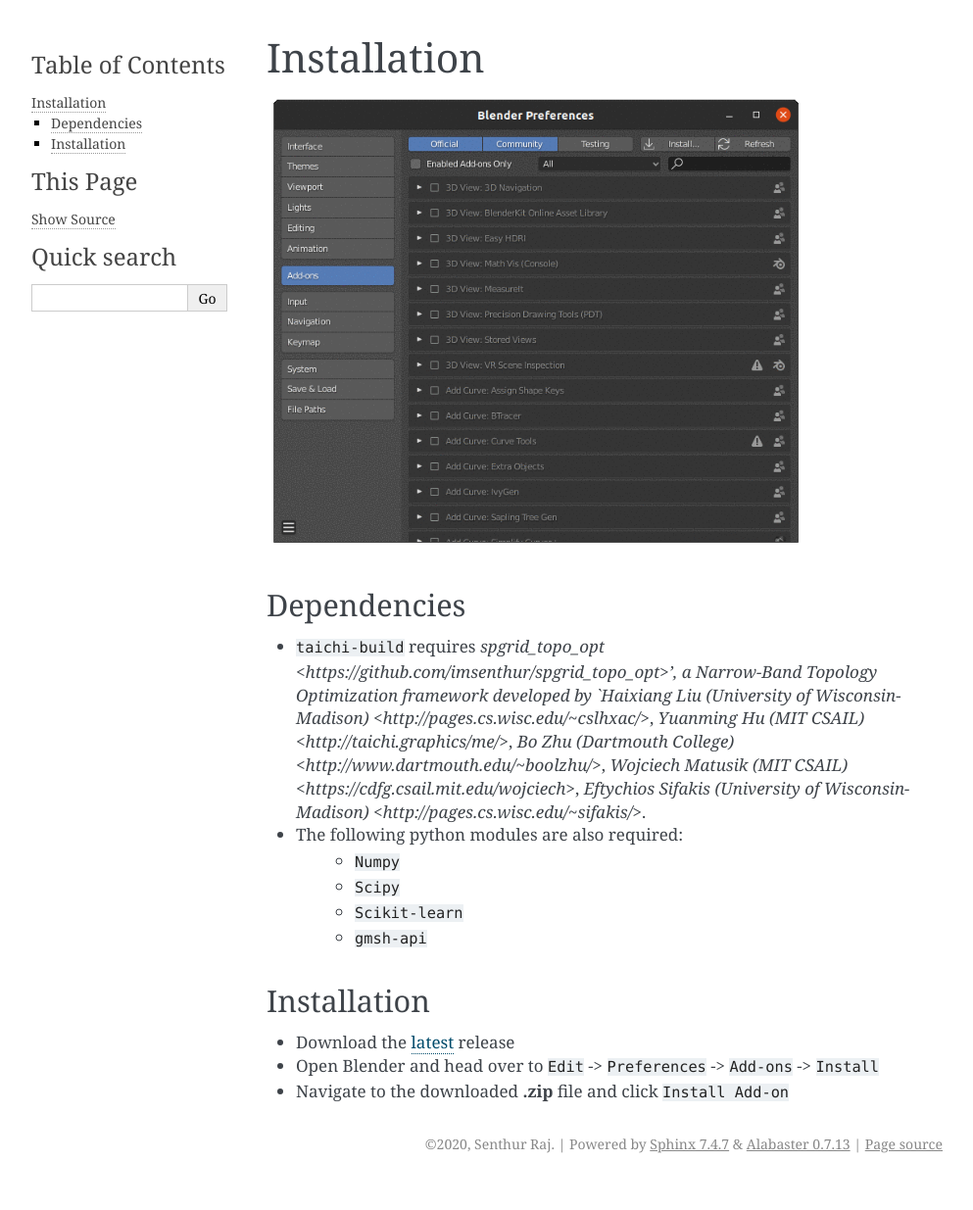
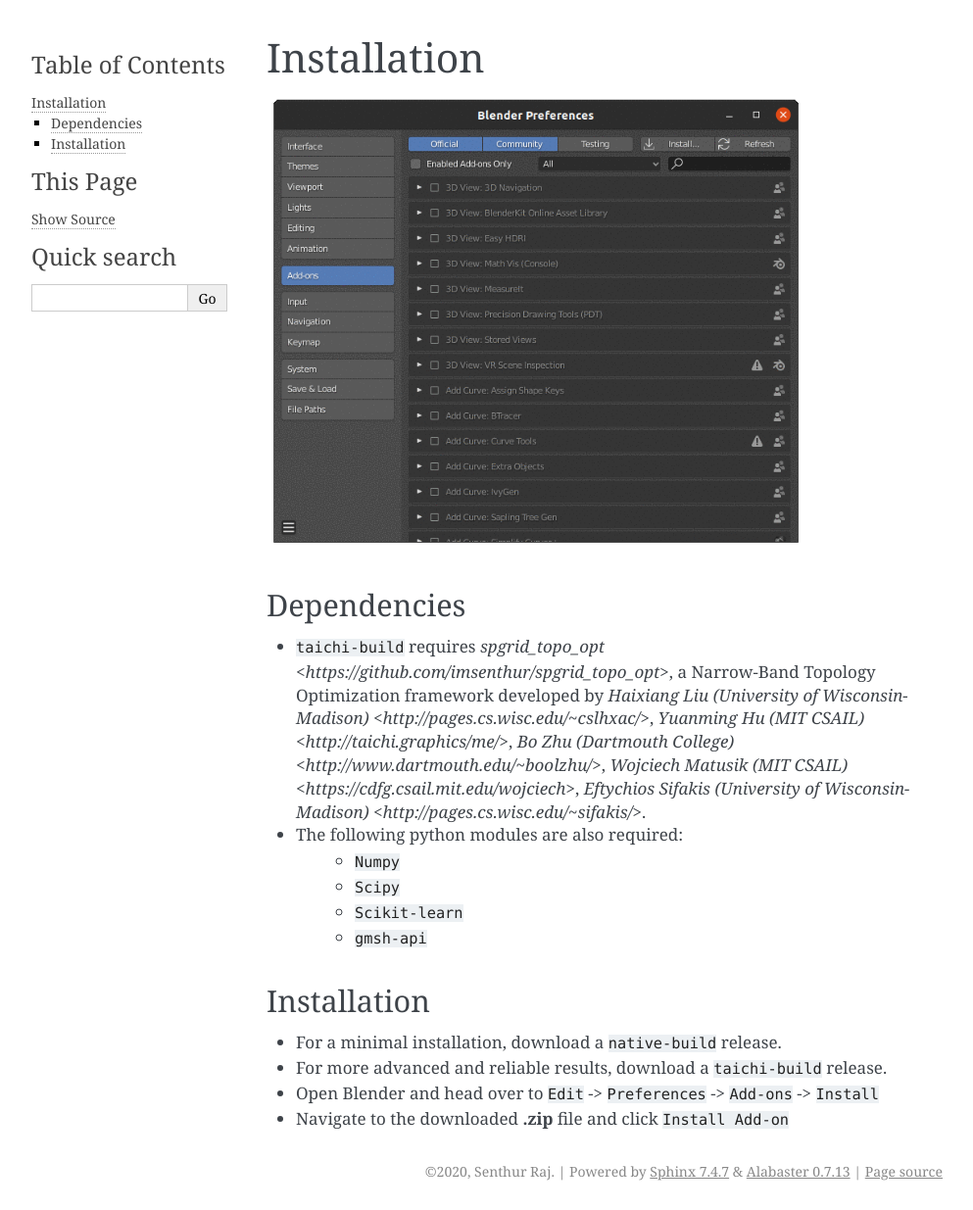
Before and after one commit to blender-for-science/anton, a Sphinx documentation site: the page built from docs/installation.rst, in a window 1280 px wide. Shown: the whole page at 98% size, without its empty margins (148-1141 px from the left). Built offline with Sphinx 7.4.7, drawn with Linux system fonts in a browser that asks for light colours; before the commit the page ends 1207 px from its top, so only the background shows below that.

Commit message:
Made changes to docs.

```diff
--- a/docs/installation.rst
+++ b/docs/installation.rst
@@ -8,7 +8,7 @@
 Dependencies
 ------------
 
-* ``taichi-build`` requires `spgrid_topo_opt <https://github.com/imsenthur/spgrid_topo_opt>', a Narrow-Band Topology Optimization framework developed by `Haixiang Liu (University of Wisconsin-Madison) <http://pages.cs.wisc.edu/~cslhxac/>`, `Yuanming Hu (MIT CSAIL) <http://taichi.graphics/me/>`, `Bo Zhu (Dartmouth College) <http://www.dartmouth.edu/~boolzhu/>`, `Wojciech Matusik (MIT CSAIL) <https://cdfg.csail.mit.edu/wojciech>`, `Eftychios Sifakis (University of Wisconsin-Madison) <http://pages.cs.wisc.edu/~sifakis/>`.
+* ``taichi-build`` requires `spgrid_topo_opt <https://github.com/imsenthur/spgrid_topo_opt>`, a Narrow-Band Topology Optimization framework developed by `Haixiang Liu (University of Wisconsin-Madison) <http://pages.cs.wisc.edu/~cslhxac/>`, `Yuanming Hu (MIT CSAIL) <http://taichi.graphics/me/>`, `Bo Zhu (Dartmouth College) <http://www.dartmouth.edu/~boolzhu/>`, `Wojciech Matusik (MIT CSAIL) <https://cdfg.csail.mit.edu/wojciech>`, `Eftychios Sifakis (University of Wisconsin-Madison) <http://pages.cs.wisc.edu/~sifakis/>`.
 * The following python modules are also required:
     * ``Numpy``
     * ``Scipy``
@@ -17,7 +17,7 @@
 
 Installation
 ------------
-
-* Download the `latest <https://github.com/blender-for-science/anton/releases>`_ release
+* For a minimal installation, download a ``native-build`` release.
+* For more advanced and reliable results, download a ``taichi-build`` release.
 * Open Blender and head over to ``Edit`` -> ``Preferences`` -> ``Add-ons`` -> ``Install``
 * Navigate to the downloaded **.zip** file and click ``Install Add-on``
```
Also changed, not shown: README.md (+2 -1 lines), docs/index.rst (+6 -7 lines).
